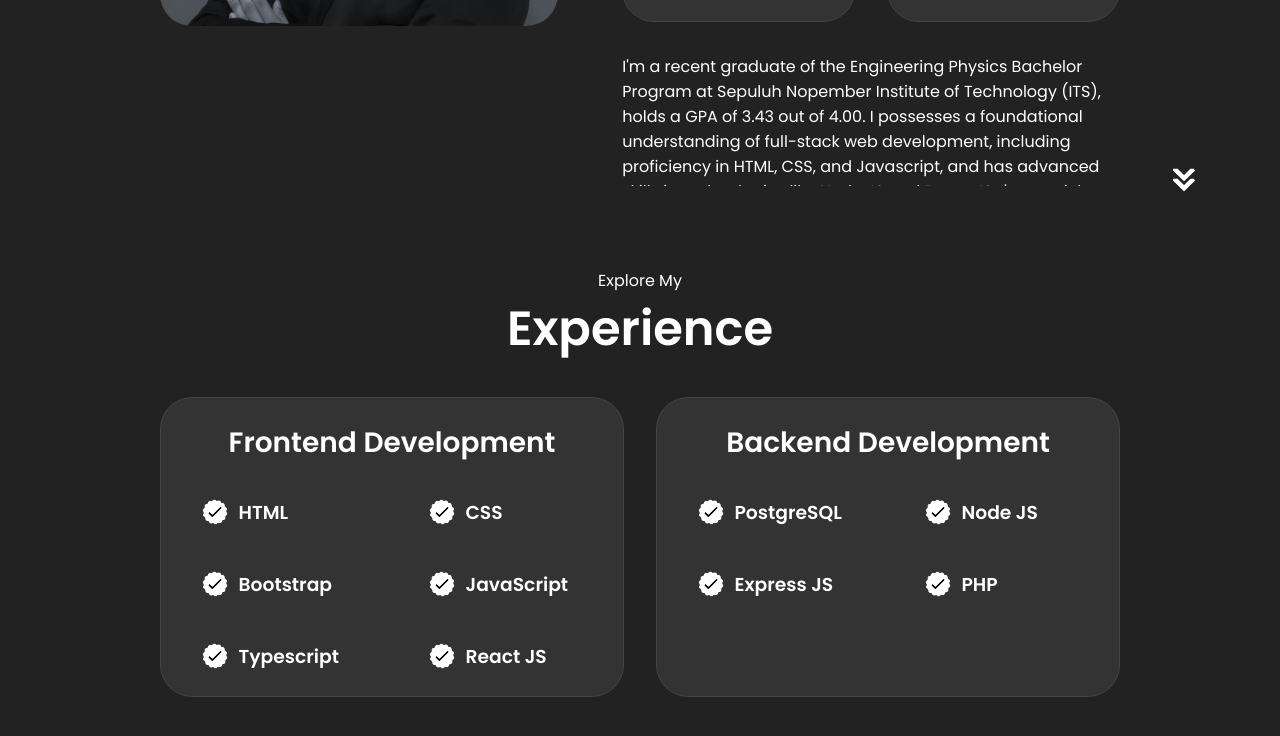
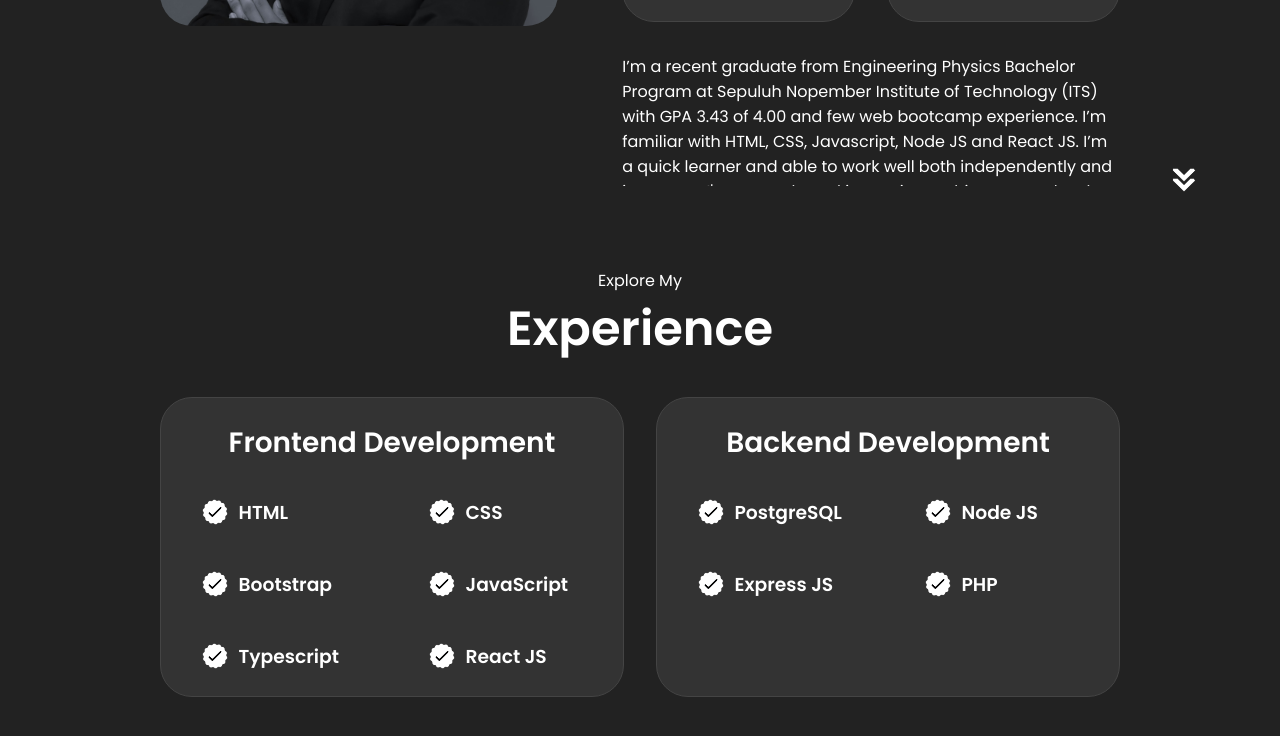
Before and after one commit to fhardy081/porto, a plain HTML site: page index.html in a window 1280 px wide. Shown: the part 1412-2148 px from the top of the page. Drawn offline with Linux system fonts and the light colour scheme.

Commit message:
update summary

```diff
--- a/index.html
+++ b/index.html
@@ -133,11 +133,10 @@
         </div>
         <div class="text-container">
           <p>
-            I'm a recent graduate of the Engineering Physics Bachelor Program at Sepuluh Nopember Institute of
-            Technology (ITS), holds a GPA of 3.43 out of 4.00. I possesses a foundational understanding of full-stack
-            web development, including proficiency in HTML, CSS, and Javascript, and has advanced skills in technologies
-            like Node JS and React JS. I'm a quick learner and able to work as an independent worker and as a team
-            member. I'm currently seeking an internship or entry-level position for learning opportunity and personal
+            I’m a recent graduate from Engineering Physics Bachelor Program at Sepuluh Nopember Institute of Technology
+            (ITS) with GPA 3.43 of 4.00 and few web bootcamp experience. I’m familiar with HTML, CSS, Javascript, Node
+            JS and React JS. I’m a quick learner and able to work well both independently and in a team. I'm currently
+            seeking an internship or entry-level position for learning opportunity and personal
             growth in IT field.
           </p>
         </div>
@@ -286,8 +285,7 @@
           </div>
           <h2 class="experience-sub-title project-title">HMTF ITS Website</h2>
           <div class="btn-container">
-            <button class="btn btn-color-2 project-btn"
-              onclick="location.href='https://arek.its.ac.id/hmtf/'">
+            <button class="btn btn-color-2 project-btn" onclick="location.href='https://arek.its.ac.id/hmtf/'">
               Github
             </button>
             <button class="btn btn-color-2 project-btn" onclick="location.href='https://arek.its.ac.id/hmtf/'">
```
